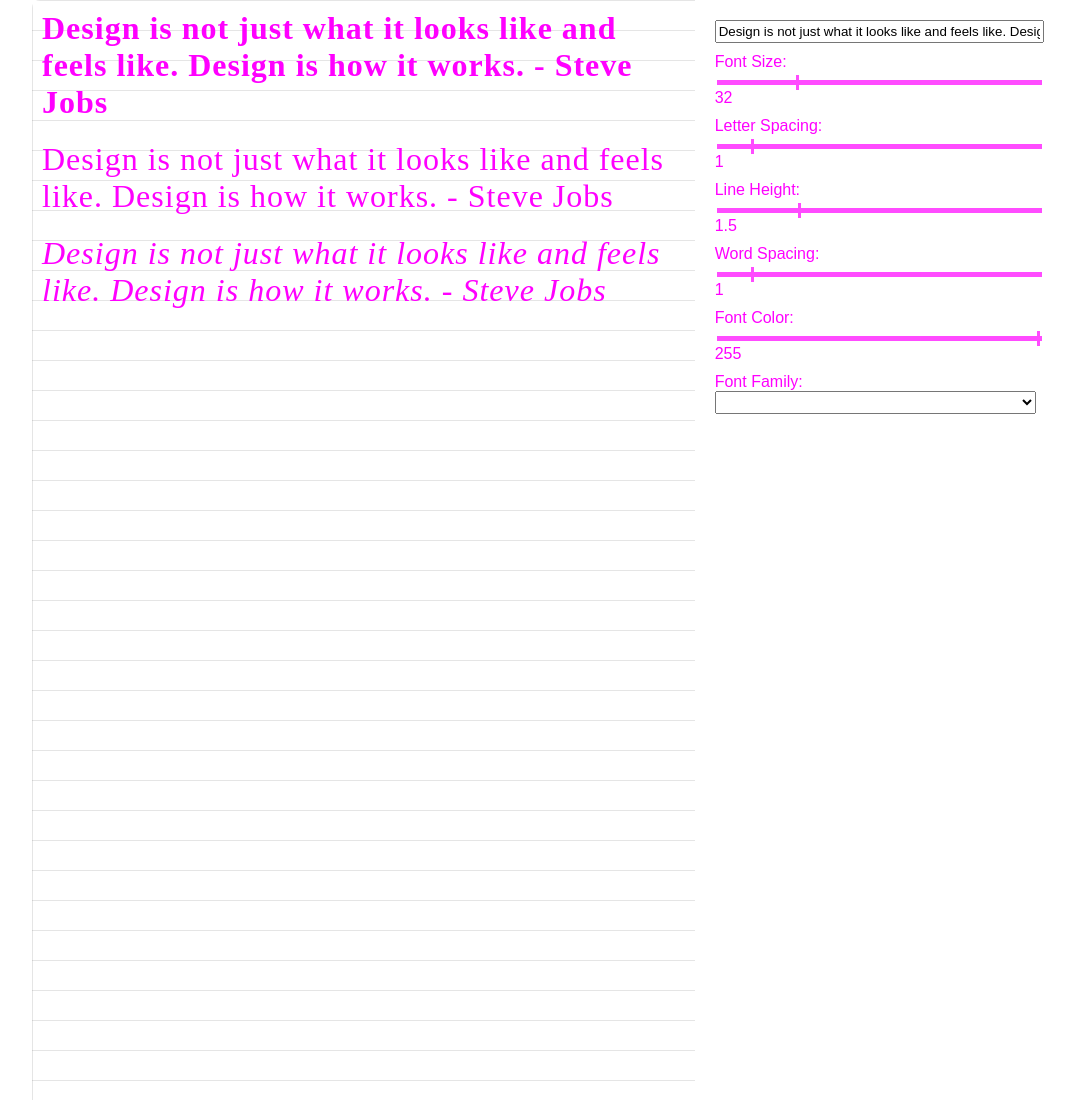
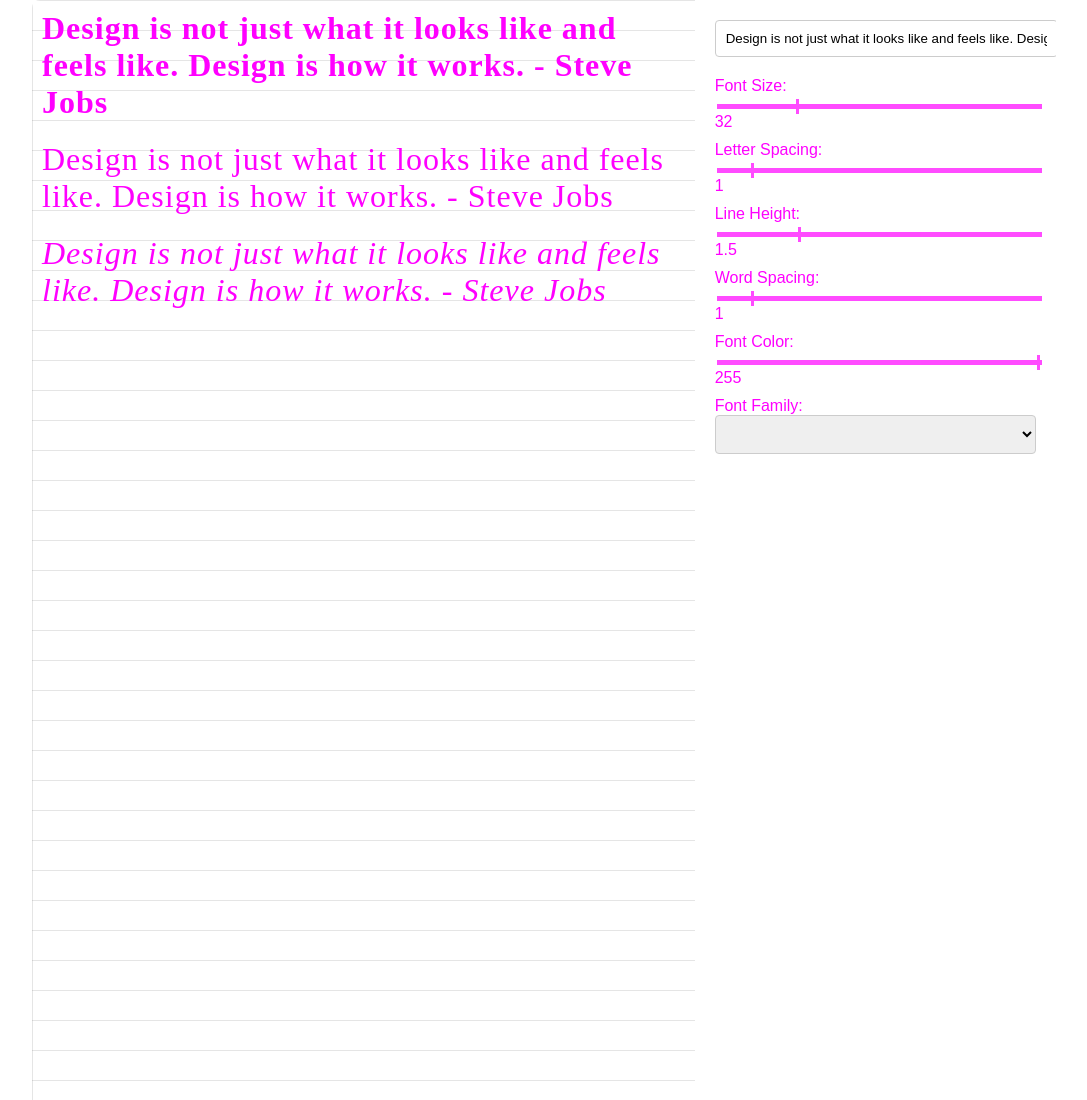
Before and after one commit to kivancbasak/Glyf, a plain HTML site: page index.html in a window 1280 px wide. Shown: the top 1100 px of the page, without its empty margins (96-1183 px from the left). Drawn offline with Linux system fonts and the light colour scheme; no server answers.

Commit message:
Update project files with improvements

```diff
--- a/index.html
+++ b/index.html
@@ -18,14 +18,14 @@
 
         <!-- Controls Panel -->
         <div class="controls">
-            <input type="text" id="textInput" placeholder="Type your text here..." value="Design is not just what it looks like and feels like. Design is how it works. - Steve Jobs">
+            <input type="text" id="textInput" class="text-input" placeholder="Type your text here..." value="Design is not just what it looks like and feels like. Design is how it works. - Steve Jobs">
             <label>Font Size: <input type="range" id="fontSize" min="10" max="100" value="32"><span id="fontSizeValue">32</span></label>
             <label>Letter Spacing: <input type="range" id="letterSpacing" min="0" max="10" step="0.1" value="1"><span id="letterSpacingValue">1</span></label>
             <label>Line Height: <input type="range" id="lineHeight" min="1" max="3" step="0.1" value="1.5"><span id="lineHeightValue">1.5</span></label>
             <label>Word Spacing: <input type="range" id="wordSpacing" min="0" max="10" step="0.1" value="1"><span id="wordSpacingValue">1</span></label>
             <label>Font Color: <input type="range" id="fontColor" min="0" max="255" value="255"><span id="fontColorValue">255</span></label>
             <label>Font Family:
-                <select id="fontSelector"></select>
+                <select id="fontSelector" class="font-selector"></select>
             </label>
         </div>
     </div>
--- a/styles.css
+++ b/styles.css
@@ -46,6 +46,20 @@
     padding: 2px;
 }
 
+.text-input {
+    padding: 10px;
+    border: 1px solid #ccc;
+    border-radius: 4px;
+    margin-bottom: 10px;
+}
+
+.font-selector {
+    padding: 10px;
+    border: 1px solid #ccc;
+    border-radius: 4px;
+    margin-bottom: 10px;
+}
+
 input[type="range"] {
     -webkit-appearance: none;
     width: 100%;
```
